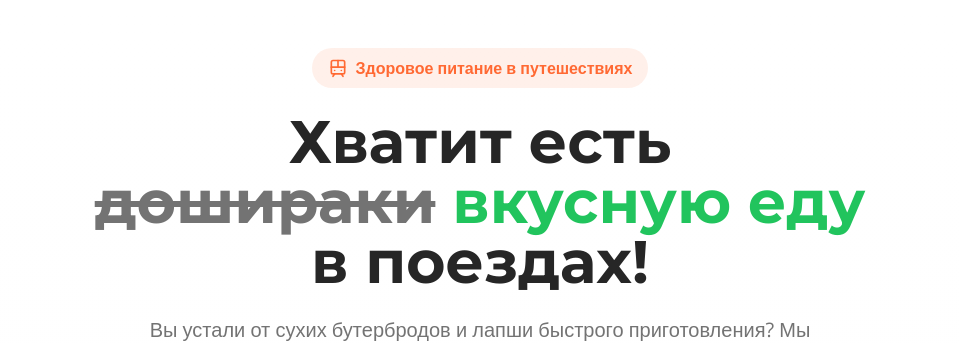
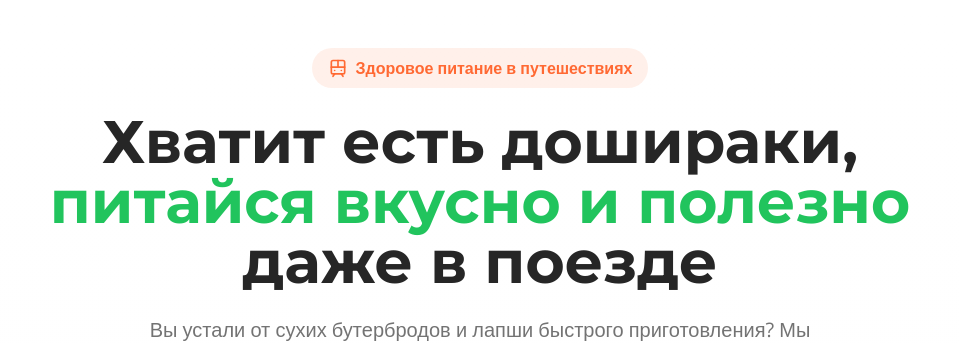
Before and after one commit to pr-poehali-dev/healthy-meals-travel, a React (Vite) app: page / in a window 1280 px wide. Shown: the top 343 px of the page, without its empty margins (160-1119 px from the left). Built offline with nearby package versions, Linux system fonts and the light colour scheme.

Commit message:
Replace unhealthy snack with healthy food message

```diff
--- a/src/pages/Index.tsx
+++ b/src/pages/Index.tsx
@@ -156,10 +156,9 @@ const Index = () => {
           </div>
 
           <h1 className="text-5xl md:text-6xl font-bold mb-6 leading-tight">
-            Хватит есть<br />
-            <span className="text-muted-foreground line-through">дошираки</span>
-            <span className="text-primary"> вкусную еду</span>
-            <br />в поездах!
+            Хватит есть дошираки,<br />
+            <span className="text-primary">питайся вкусно и полезно</span><br />
+            даже в поезде
           </h1>
 
           <p className="text-lg md:text-xl text-muted-foreground max-w-2xl mx-auto mb-8 leading-relaxed">
```
